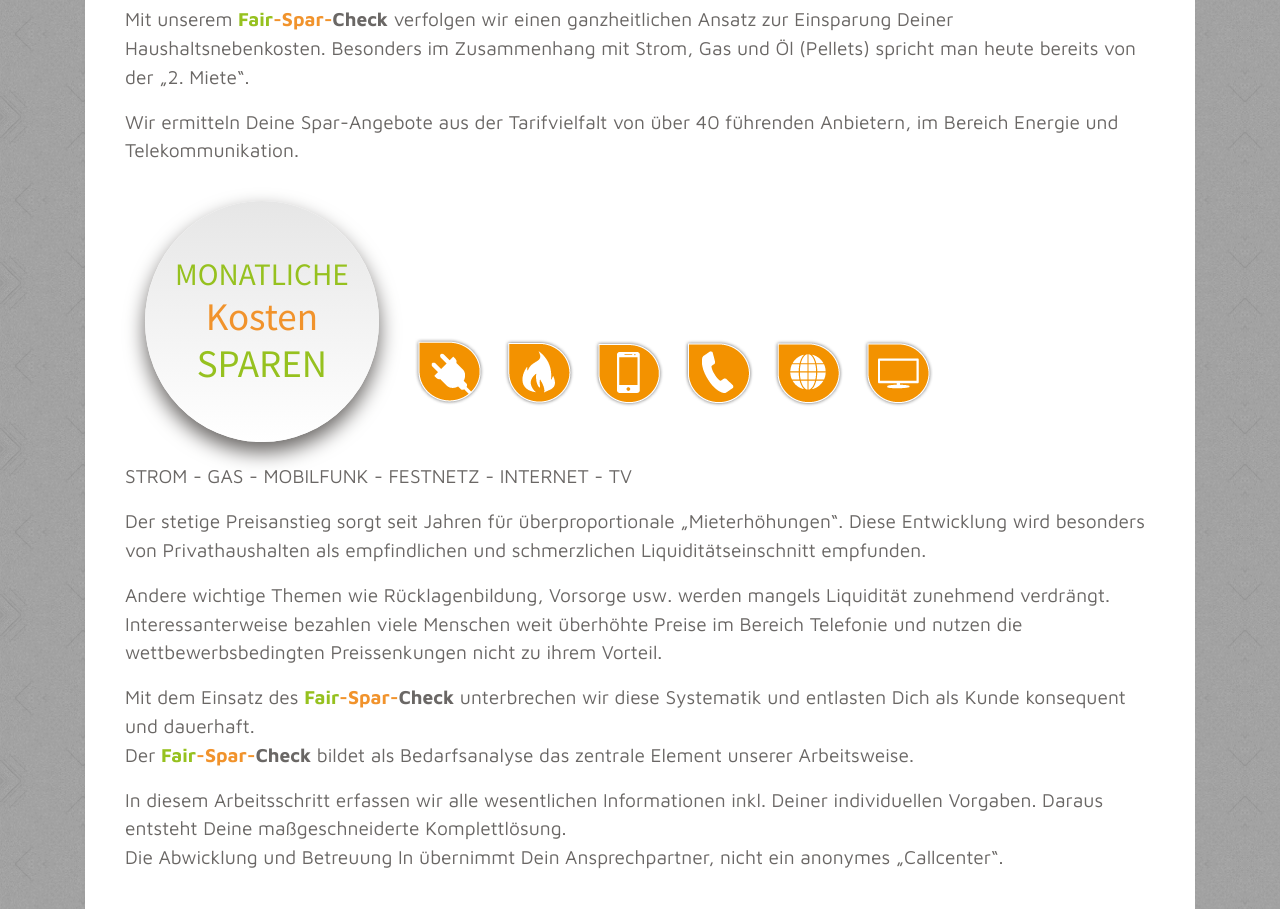
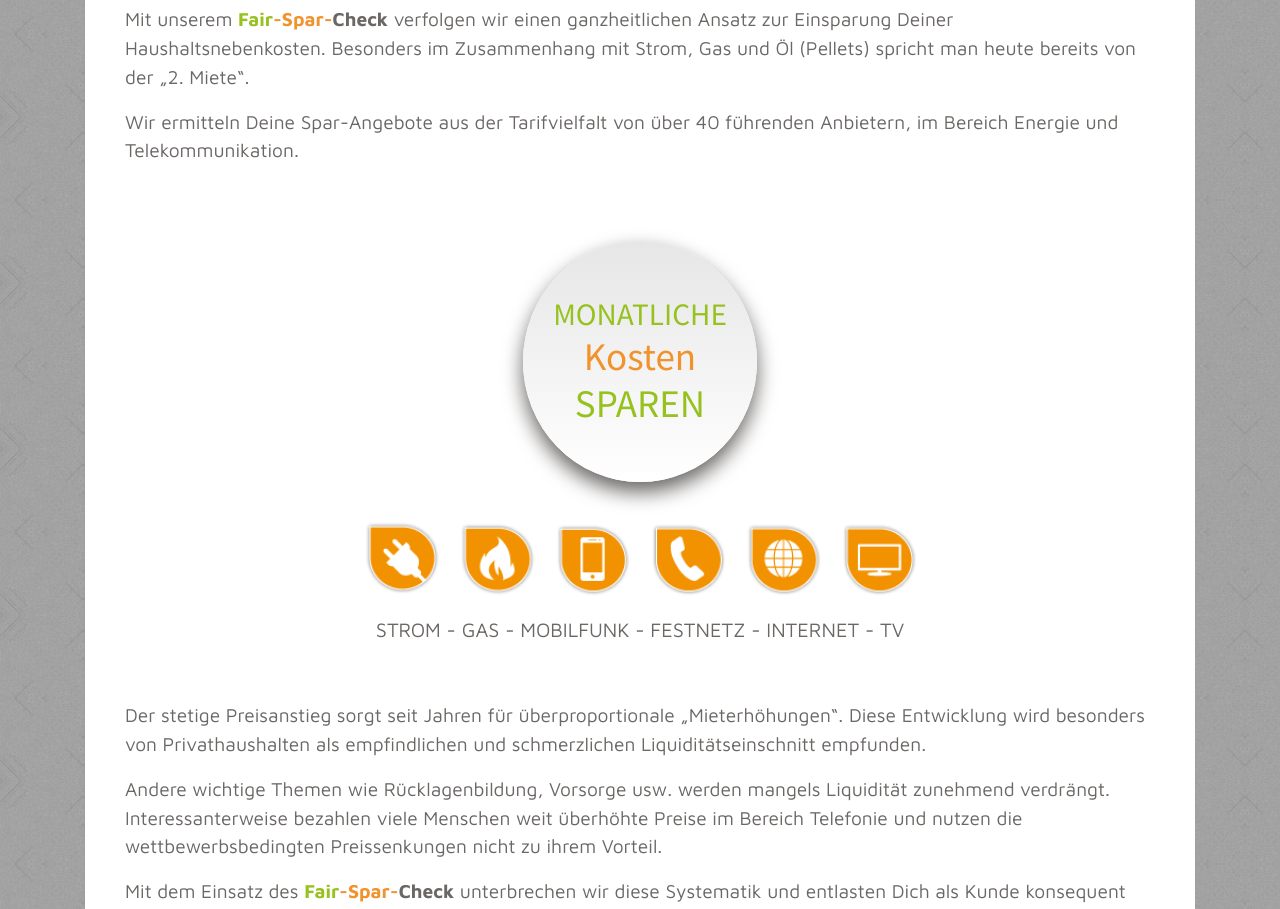
Before and after one commit to eFairSorger-GbR/efairsorger_homepage, a PHP site: page /leistungen.html in a window 1280 px wide. Shown: the part 381-1290 px from the top of the page. Run offline with PHP 8.4, Linux system fonts and the light colour scheme; some libraries are stand-ins or nearby versions.

Commit message:
FEAT: leistungen page w/o example calculation

```diff
--- a/assets/stylesheets/css/style.css
+++ b/assets/stylesheets/css/style.css
@@ -378,3 +378,34 @@
 @media (min-width: 1200px) {
   .main-area-with-sitebar {
     grid-template-columns: 2fr 1fr; } }
+
+.sparen {
+  text-align: center;
+  max-width: 575px;
+  display: inline-block;
+  margin: 40px 0; }
+  .sparen img {
+    width: 100%; }
+  .sparen p {
+    width: 100%;
+    white-space: nowrap; }
+
+@media (min-width: 100px) and (max-width: 575px) {
+  .sparen p {
+    font-size: 0.68em; } }
+
+@media (min-width: 576px) {
+  .sparen p {
+    font-size: 0.95em; } }
+
+@media (min-width: 768px) {
+  .sparen p {
+    font-size: 1.25em; } }
+
+@media (min-width: 992px) {
+  .sparen p {
+    font-size: 1.25em; } }
+
+@media (min-width: 1200px) {
+  .sparen p {
+    font-size: 1.25em; } }
--- a/leistungen.html
+++ b/leistungen.html
@@ -66,6 +66,7 @@
         <p>
           Wir ermitteln Deine Spar-Angebote aus der Tarifvielfalt von über 40 führenden Anbietern, im Bereich Energie und Telekommunikation.
         </p>
+        <div class="text-center">
           <div class="sparen">
             <div class="cycle-3d">
               <h3 class="color-main">MONATLICHE</h3>
@@ -76,6 +77,7 @@
             <p>
               STROM - GAS - MOBILFUNK - FESTNETZ - INTERNET - TV
             </p>
+          </div>
         </div>
         <p>
           Der stetige Preisanstieg sorgt seit Jahren für überproportionale „Mieterhöhungen“. Diese Entwicklung wird besonders von Privathaushalten als empfindlichen und schmerzlichen Liquiditätseinschnitt empfunden.
```
Also changed, not shown: assets/stylesheets/css/layouts/layouts.css (+31 -0 lines), assets/stylesheets/css/layouts/leistungen.css (+30 -1 lines), assets/stylesheets/scss/layouts/leistungen.scss (+52 -0 lines). Lines whose indentation alone changed are shown as unchanged.
